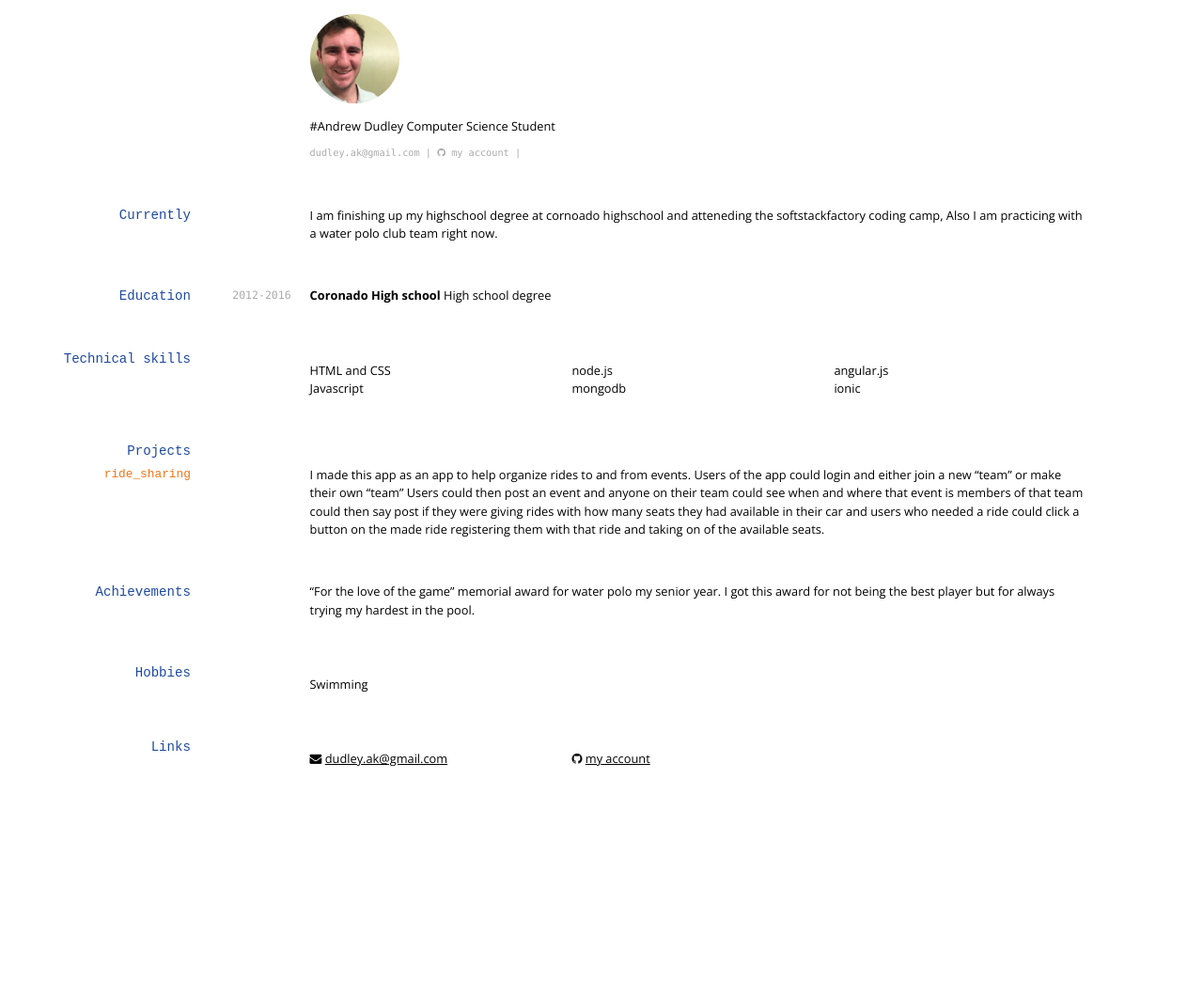
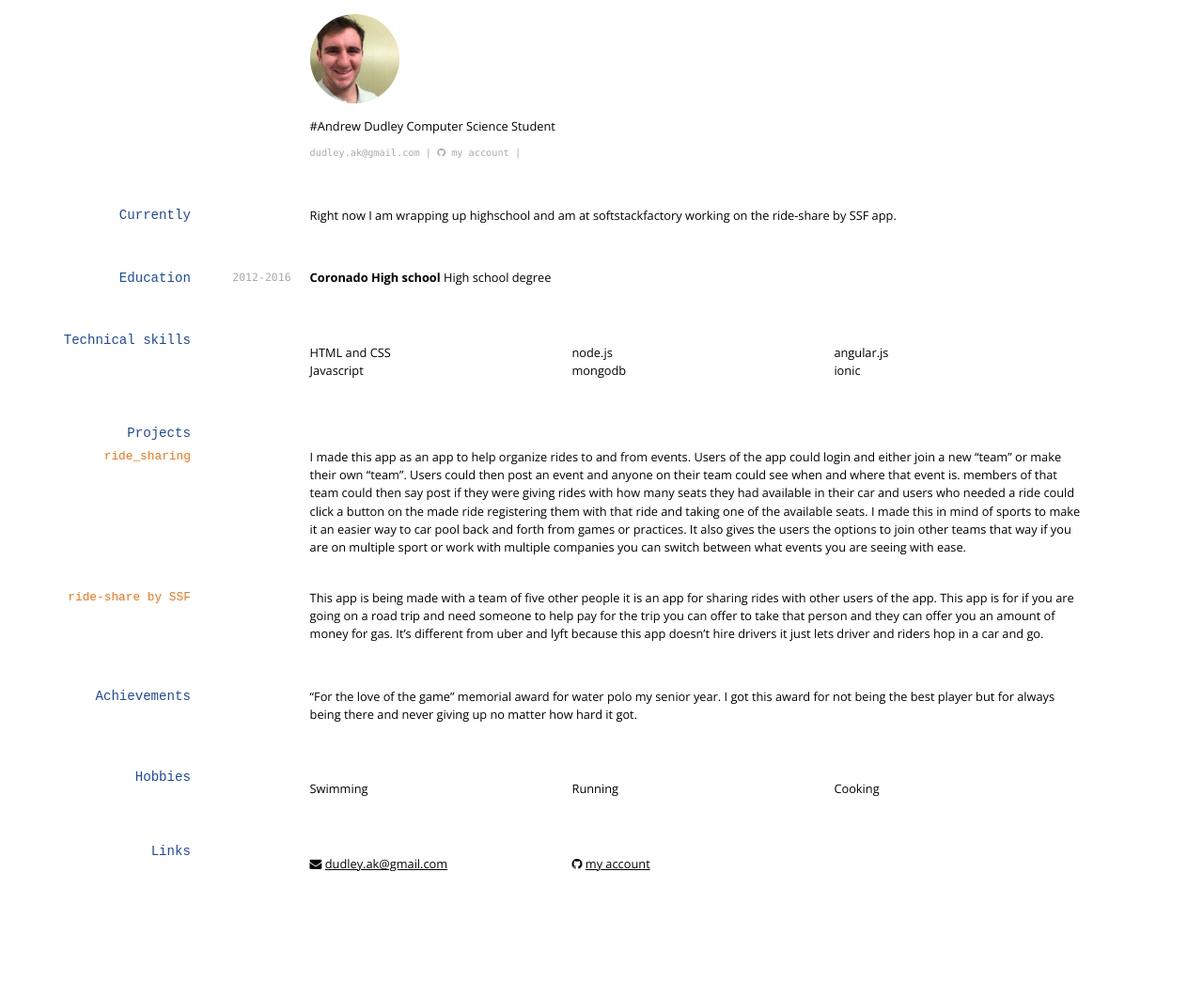
Before and after one commit to adudleyssf/adudleyssf.github.io, a Jekyll site: the page built from index.md, in a window 1280 px wide. Shown: the whole page at 94% size. Built offline with Jekyll 4.4.1, drawn with Linux system fonts in a browser that asks for light colours; nearby versions of some CDN libraries; before the commit the page ends 933 px from its top, so only the background shows below that.

Commit message:
touched up

```diff
--- a/index.md
+++ b/index.md
@@ -19,7 +19,7 @@ Computer Science Student
 
 ## Currently
 
- I am finishing up my highschool degree at cornoado highschool and atteneding the softstackfactory coding camp, Also I am practicing with a water polo club team right now.
+Right now I am wrapping up highschool and am at softstackfactory working on the ride-share by SSF app.
 
 ## Education
 `2012-2016`
@@ -39,19 +39,26 @@ __Coronado High school__   High school degree
 
 ### ride_sharing
 
-I made this app as an app to help organize rides to and from events.  Users of the app could login and either join a new "team" or make their own "team"
-Users could then post an event and anyone on their team could see when and where that event is members of that team could then say post if they were giving rides
+I made this app as an app to help organize rides to and from events.  Users of the app could login and either join a new "team" or make their own "team".
+Users could then post an event and anyone on their team could see when and where that event is. members of that team could then say post if they were giving rides
 with how many seats they had available in their car and users who needed a ride could click a button on the made ride registering them with that ride and
-taking on of the available seats.
+taking one of the available seats.  I made this in mind of sports to make it an easier way to car pool back and forth from games or practices.  It also gives the users
+the options to join other teams that way if you are on multiple sport or work with multiple companies you can switch between what events you are seeing with ease.
+
+### ride-share by SSF
+This app is being made with a team of five other people it is an app for sharing rides with other users of the app.  This app is for if you are going on a road trip and need someone to help pay for the trip you
+can offer to take that person and they can offer you an amount of money for gas.  It's different from uber and lyft because this app doesn't hire drivers it just lets driver and riders hop in a car and go.
 
 ## Achievements
 
-"For the love of the game" memorial award for water polo my senior year.  I got this award for not being the best player but for always trying my hardest in the pool.
+"For the love of the game" memorial award for water polo my senior year.  I got this award for not being the best player but for always being there and never giving up no matter how hard it got.
 
 
 ## Hobbies
 
 * Swimming
+* Running
+* Cooking
 
 
 ## Links
```
Also changed, not shown: 1 other file.
